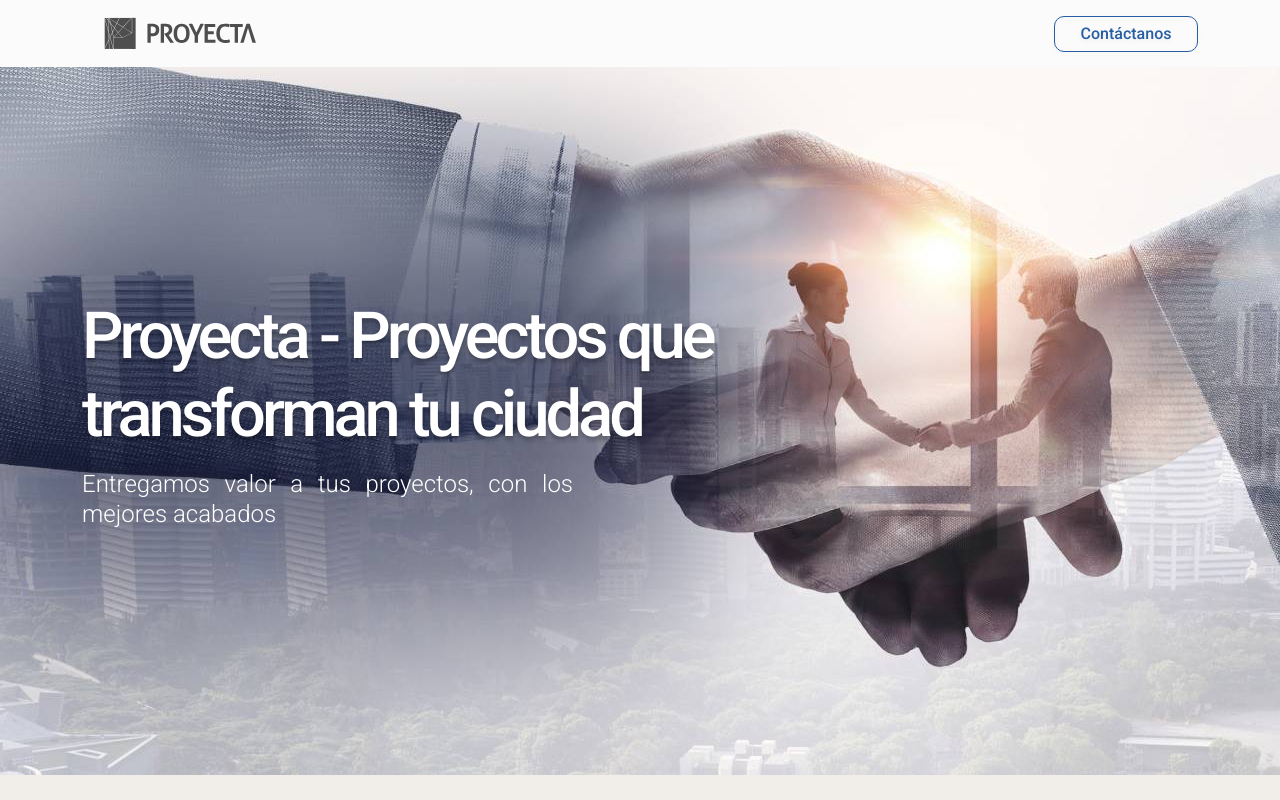
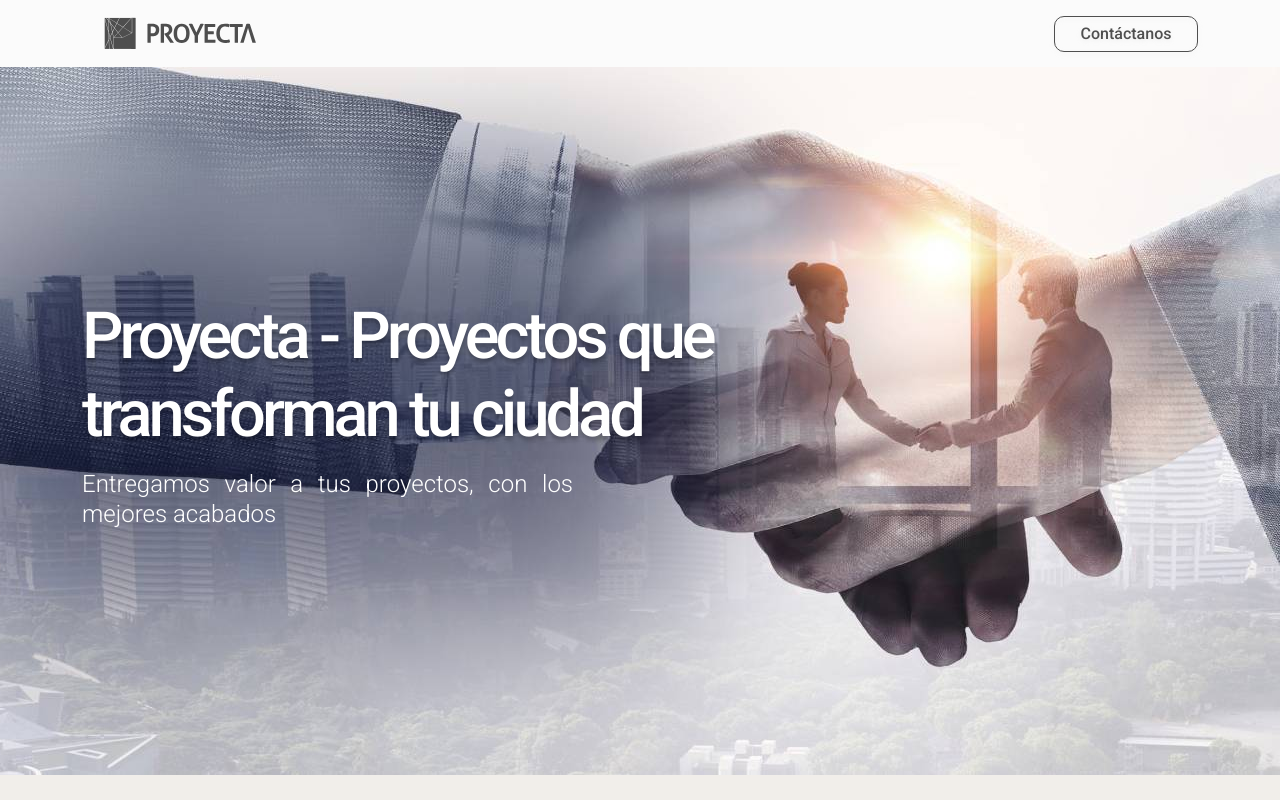
Before and after one commit to gparedescassinelli/proyecta-angular, an Angular app: page / in a window 1280 px wide. Shown: the top 800 px of the page. Built offline with nearby package versions, Linux system fonts and the light colour scheme.

Commit message:
cambio de botones a gris

```diff
--- a/src/styles.css
+++ b/src/styles.css
@@ -20,7 +20,7 @@ html {
     padding: 0;
   }
   :root {
-    --color-primary: #275da4 !important;
+    --color-primary: #4f4f4f !important;
     --color-secondary: #2e374c;
     --color-white: #ffffff;
   }
```
